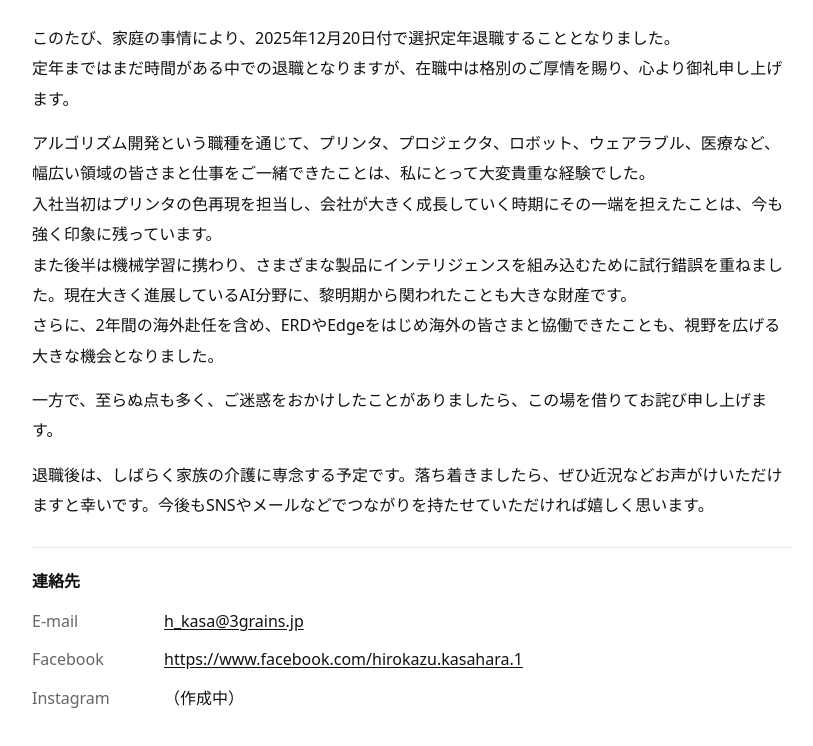
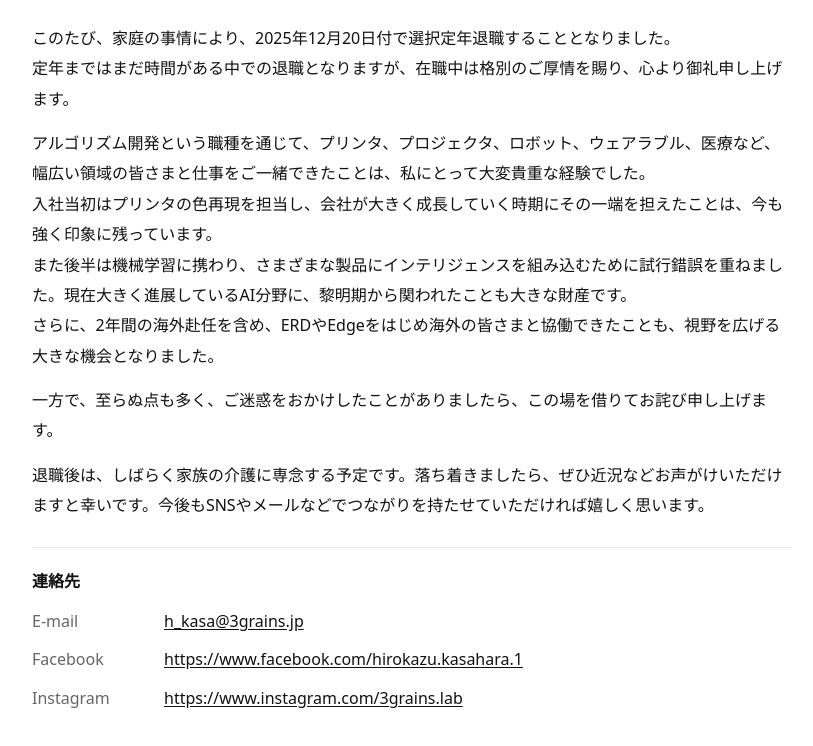
Before and after one commit to 3grains/mainwebsite, a plain HTML site: page retirement.html in a window 1280 px wide. Shown: the part 168-914 px from the top of the page, without its empty margins (228-1041 px from the left). Drawn offline with Linux system fonts and the light colour scheme.

Commit message:
Update retirement.html
インスタアドレスを追加

```diff
--- a/retirement.html
+++ b/retirement.html
@@ -107,7 +107,7 @@
           <dd><a href="https://www.facebook.com/hirokazu.kasahara.1" target="_blank" rel="noopener noreferrer">https://www.facebook.com/hirokazu.kasahara.1</a></dd>
 
           <dt>Instagram</dt>
-          <dd>（作成中）</dd>
+          <dd><a href="https://www.instagram.com/3grains.lab" target="_blank" rel="noopener noreferrer">https://www.instagram.com/3grains.lab</a></dd>
         </dl>
       </section>
     </main>
```
